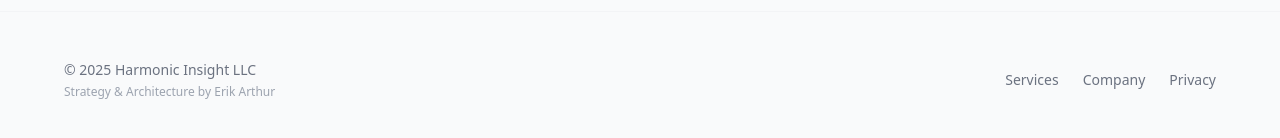
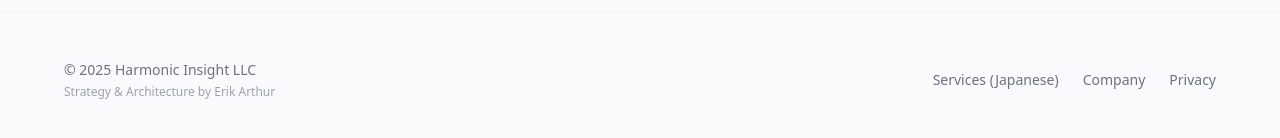
Before and after one commit to HarmonicInsight/site-corporate, a Next.js app: page /en in a window 1280 px wide. Shown: the part 1655-1793 px from the top of the page. Built offline with nearby package versions, Linux system fonts and the light colour scheme.

Commit message:
fix: Make Footer language-aware for EN pages
- Convert Footer to client component with usePathname
- Show "Services (Japanese)" label on EN pages
- Link to /en/company on EN pages for Company nav item

```diff
--- a/components/Footer.tsx
+++ b/components/Footer.tsx
@@ -1,6 +1,24 @@
+"use client";
+
 import Link from "next/link";
+import { usePathname } from "next/navigation";
 
 export default function Footer() {
+  const pathname = usePathname();
+  const isEnglish = pathname.startsWith("/en");
+
+  const navItems = isEnglish
+    ? [
+        { href: "/services", label: "Services (Japanese)" },
+        { href: "/en/company", label: "Company" },
+        { href: "/privacy", label: "Privacy" },
+      ]
+    : [
+        { href: "/services", label: "Services" },
+        { href: "/company", label: "Company" },
+        { href: "/privacy", label: "Privacy" },
+      ];
+
   return (
     <footer className="py-8 sm:py-12 px-4 sm:px-6 bg-gray-50 dark:bg-gray-900/50 border-t border-gray-100 dark:border-gray-800">
       <div className="max-w-6xl mx-auto">
@@ -15,24 +33,15 @@ export default function Footer() {
           </div>
 
           <nav className="flex items-center space-x-6">
-            <Link
-              href="/services"
-              className="text-sm text-gray-500 dark:text-gray-400 hover:text-primary-600 dark:hover:text-primary-400 transition-colors duration-200"
-            >
-              Services
-            </Link>
-            <Link
-              href="/company"
-              className="text-sm text-gray-500 dark:text-gray-400 hover:text-primary-600 dark:hover:text-primary-400 transition-colors duration-200"
-            >
-              Company
-            </Link>
-            <Link
-              href="/privacy"
-              className="text-sm text-gray-500 dark:text-gray-400 hover:text-primary-600 dark:hover:text-primary-400 transition-colors duration-200"
-            >
-              Privacy
-            </Link>
+            {navItems.map((item) => (
+              <Link
+                key={item.href}
+                href={item.href}
+                className="text-sm text-gray-500 dark:text-gray-400 hover:text-primary-600 dark:hover:text-primary-400 transition-colors duration-200"
+              >
+                {item.label}
+              </Link>
+            ))}
           </nav>
         </div>
       </div>
```
